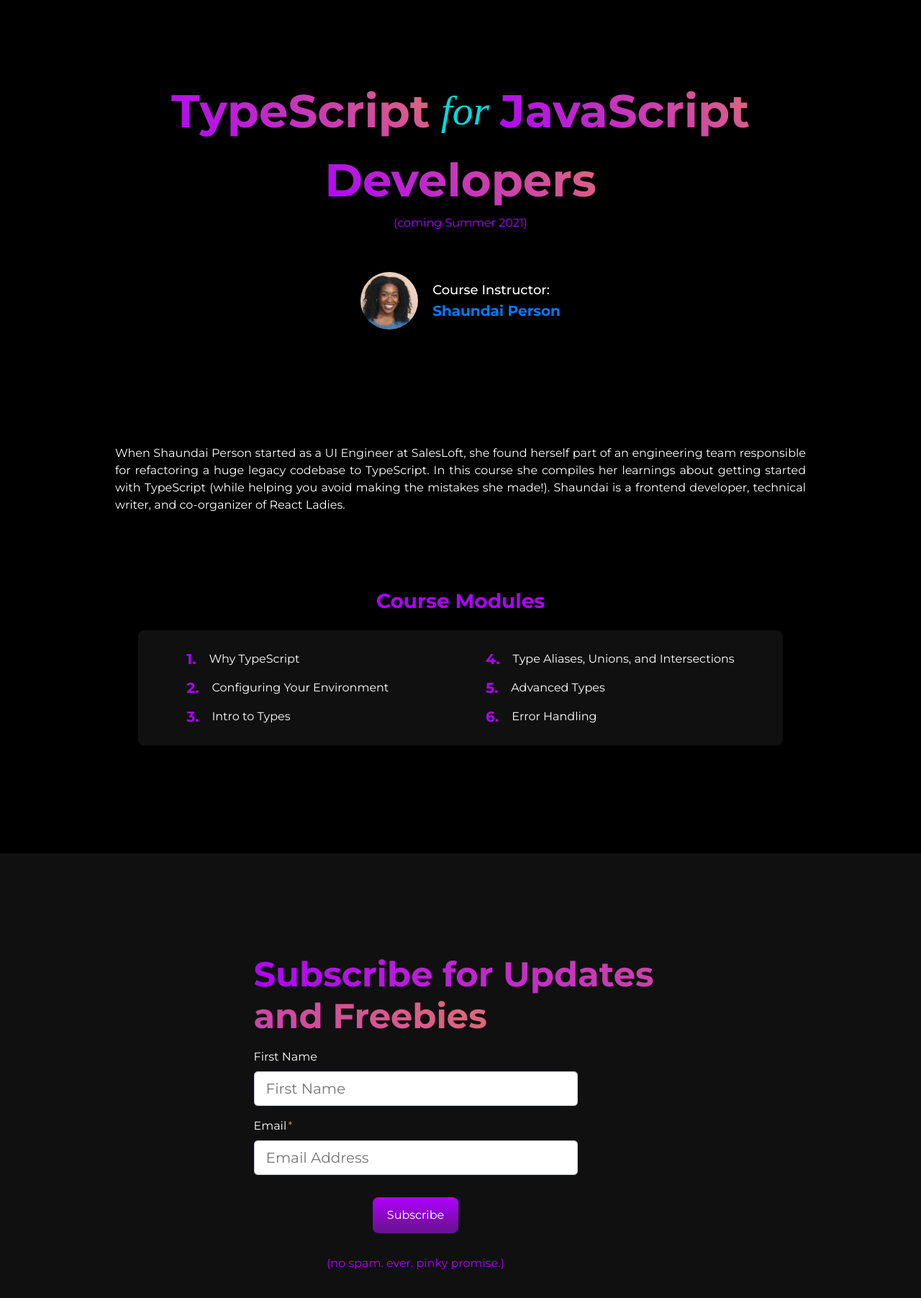
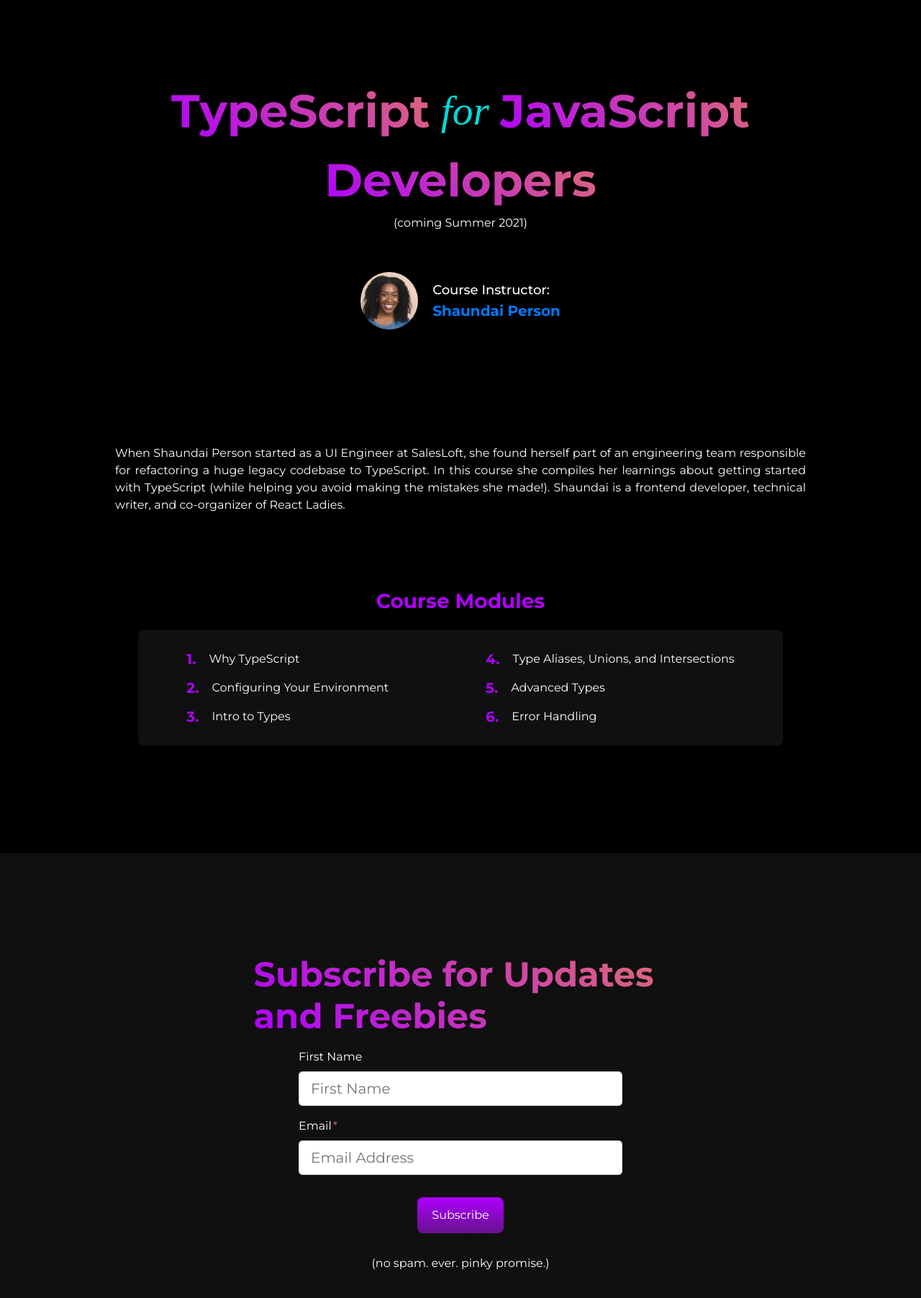
Before and after one commit to shaundai/TSforJSDevsSite, a React (Create React App) app: page / in a window 1280 px wide. Shown: the part 894-2698 px from the top of the page at 72% size. Built offline with nearby package versions, Linux system fonts and the light colour scheme; a web font is replaced by a local one.

Commit message:
small styling changes

```diff
--- a/src/components/SubscribeForm.js
+++ b/src/components/SubscribeForm.js
@@ -16,10 +16,6 @@ const OuterFormContainer = styled.div`
 	flex-direction: column;
 	justify-content: center;
 	align-items: center;
-	width: 450px;
-	@media ${device.tablet} {
-		width: 90%;
-	}
 `
 
 const InputContainer = styled.div`
@@ -58,6 +54,7 @@ const Input = styled.input`
 `
 
 const StyledHeaderText = styled(HeaderText)`
+display: flex;
 	font-size: 48px;
 	line-height: 1.2;
 	align-self: center;
--- a/src/components/styles.js
+++ b/src/components/styles.js
@@ -123,7 +123,7 @@ position: relative;
 `
 
 export const SignUp = styled.div`
-color: ${Colors.mainPurpleBright};
+color: ${Colors.mainWhite};
 width: 100%;
 text-align: center;
 @media ${device.mobile} {
```
